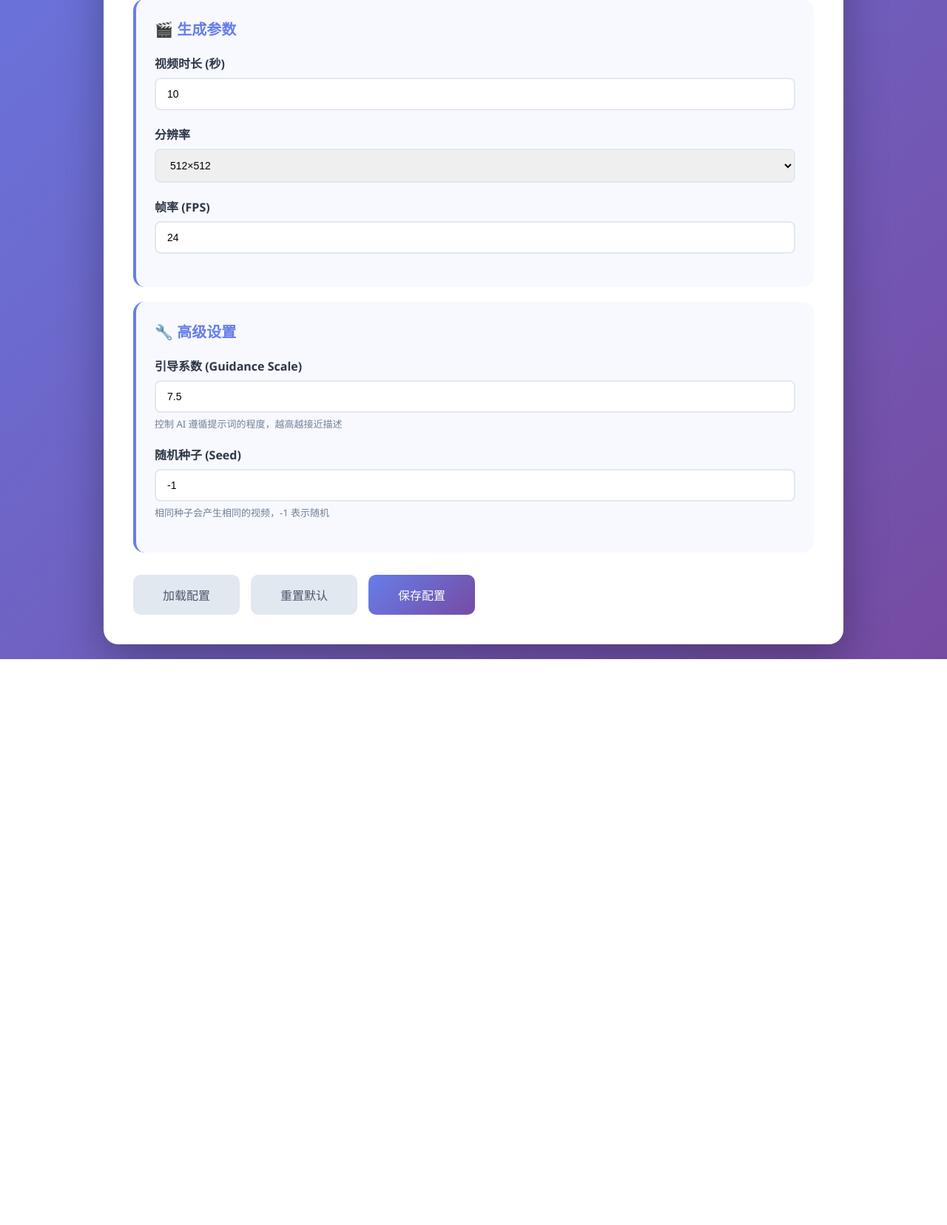
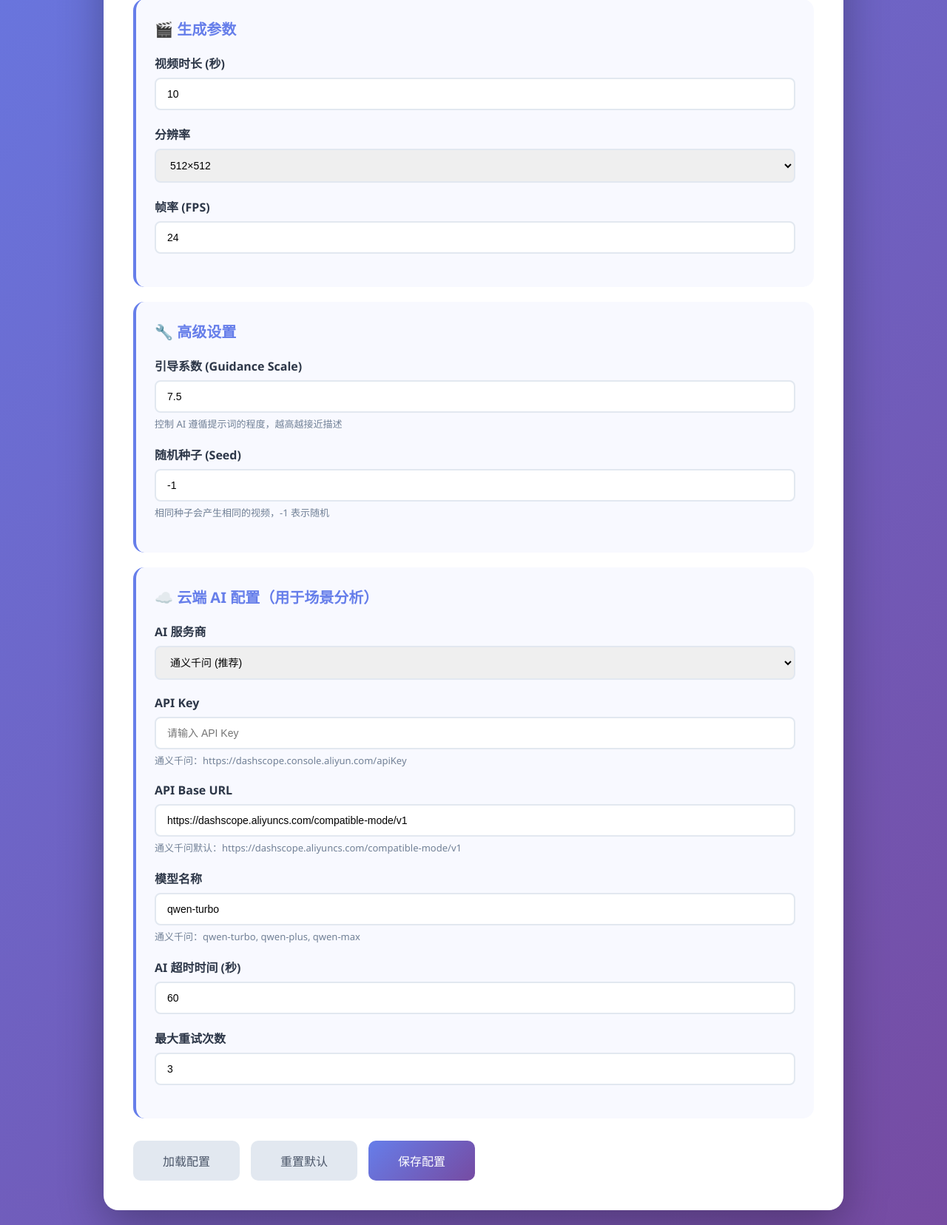
Before and after one commit to lianxinjie/ai-video-generator, a Flask app: page /config in a window 1280 px wide. Shown: the part 646-2302 px from the top of the page at 74% size. Before the commit the page ends 1537 px from the top, so only its background shows below. Run offline with Flask 3, Linux system fonts and the light colour scheme.

Commit message:
fix: 修复多个关键 bug 并添加云端 AI 配置
1. 修复 subprocess 编码错误
   - 添加 encoding='utf-8' 和 errors='replace' 参数
   - 解决 Windows GBK 编码无法解析输出的问题

2. 修复场景分析 AI 通道错误
   - 添加 AI 配置传递到分析器
   - AI 失败时自动回退到规则分析

3. 添加云端 AI 的 Web 配置
   - DEFAULT_CONFIG 添加 6 个云端 AI 配置项
   - ai_config.html 添加云端 AI 配置页面
   - 支持通义千问/OpenAI/Clove AI
   - 可配置 API Key/API Base/模型名称/超时/重试

4. 清理无用文件
   - 删除所有__pycache__目录
   - 删除所有.pyc 文件
Co-authored-by: monkeycode-ai <monkeycode-ai@chaitin.com>

```diff
--- a/text-to-video-local/web/app.py
+++ b/text-to-video-local/web/app.py
@@ -175,6 +175,8 @@ def api_generate():
                     cmd,
                     capture_output=True,
                     text=True,
+                    encoding='utf-8',
+                    errors='replace',
                     cwd=Path(__file__).parent.parent,
                     timeout=600  # 10 分钟超时
                 )
@@ -1037,7 +1039,14 @@ DEFAULT_CONFIG = {
     'resolution': '512x512',
     'fps': 24,
     'guidance_scale': 7.5,
-    'seed': -1
+    'seed': -1,
+    # 云端 AI 配置
+    'ai_api_type': 'qwen',  # qwen, openai, clove
+    'ai_api_key': '',
+    'ai_api_base': 'https://dashscope.aliyuncs.com/compatible-mode/v1',
+    'ai_model_name': 'qwen-turbo',
+    'ai_timeout': 60,
+    'ai_max_retries': 3
 }
 
 
@@ -1363,11 +1372,23 @@ def api_analyze_scenes():
                 'hint': '请运行：pip install requests'
             }), 500
 
-        # 创建分析器实例
-        analyzer = AISceneAnalyzer()
+        # 获取 AI 配置
+        config = load_config()
+
+        # 创建分析器实例（传入云端 AI 配置）
+        analyzer = AISceneAnalyzer(
+            model_type=config.get('ai_api_type', 'qwen'),
+            model_name=config.get('ai_model_name', 'qwen-turbo'),
+            api_base=config.get('ai_api_base', 'https://dashscope.aliyuncs.com/compatible-mode/v1'),
+            api_key=config.get('ai_api_key', '')
+        )
 
         # 执行 AI 场景分析
-        result = analyzer.ai_analyze(prompt=prompt, mode=mode)
+        try:
+            result = analyzer.ai_analyze(prompt=prompt, mode=mode)
+        except Exception as analysis_error:
+            # AI 分析失败，使用回退方案
+            result = analyzer._fallback_analysis(prompt)
 
         # 计算每个场景的时长（确保 duration 是数字）
         if 'scenes' in result and result['scenes']:
--- a/text-to-video-local/web/templates/ai_config.html
+++ b/text-to-video-local/web/templates/ai_config.html
@@ -174,6 +174,41 @@
                 </div>
             </div>
 
+            <div class="config-section">
+                <h2>☁️ 云端 AI 配置（用于场景分析）</h2>
+                <div class="form-group">
+                    <label for="ai_api_type">AI 服务商</label>
+                    <select id="ai_api_type" name="ai_api_type">
+                        <option value="qwen">通义千问 (推荐)</option>
+                        <option value="openai">OpenAI (GPT)</option>
+                        <option value="clove">Clove AI</option>
+                    </select>
+                </div>
+                <div class="form-group">
+                    <label for="ai_api_key">API Key</label>
+                    <input type="password" id="ai_api_key" name="ai_api_key" placeholder="请输入 API Key">
+                    <div class="help-text">通义千问：https://dashscope.console.aliyun.com/apiKey</div>
+                </div>
+                <div class="form-group">
+                    <label for="ai_api_base">API Base URL</label>
+                    <input type="text" id="ai_api_base" name="ai_api_base" value="https://dashscope.aliyuncs.com/compatible-mode/v1">
+                    <div class="help-text">通义千问默认：https://dashscope.aliyuncs.com/compatible-mode/v1</div>
+                </div>
+                <div class="form-group">
+                    <label for="ai_model_name">模型名称</label>
+                    <input type="text" id="ai_model_name" name="ai_model_name" value="qwen-turbo">
+                    <div class="help-text">通义千问：qwen-turbo, qwen-plus, qwen-max</div>
+                </div>
+                <div class="form-group">
+                    <label for="ai_timeout">AI 超时时间 (秒)</label>
+                    <input type="number" id="ai_timeout" name="ai_timeout" min="10" max="300" value="60">
+                </div>
+                <div class="form-group">
+                    <label for="ai_max_retries">最大重试次数</label>
+                    <input type="number" id="ai_max_retries" name="ai_max_retries" min="0" max="10" value="3">
+                </div>
+            </div>
+
             <div id="statusMessage" class="status-message"></div>
 
             <div class="btn-group">
@@ -210,6 +245,14 @@
                     document.getElementById('fps').value = config.fps || 24;
                     document.getElementById('guidance_scale').value = config.guidance_scale || 7.5;
                     document.getElementById('seed').value = config.seed || -1;
+
+                    // 加载云端 AI 配置
+                    document.getElementById('ai_api_type').value = config.ai_api_type || 'qwen';
+                    document.getElementById('ai_api_key').value = config.ai_api_key || '';
+                    document.getElementById('ai_api_base').value = config.ai_api_base || 'https://dashscope.aliyuncs.com/compatible-mode/v1';
+                    document.getElementById('ai_model_name').value = config.ai_model_name || 'qwen-turbo';
+                    document.getElementById('ai_timeout').value = config.ai_timeout || 60;
+                    document.getElementById('ai_max_retries').value = config.ai_max_retries || 3;
 
                     showStatus('配置加载成功', 'success');
                 } else {
@@ -249,6 +292,13 @@
             document.getElementById('fps').value = 24;
             document.getElementById('guidance_scale').value = 7.5;
             document.getElementById('seed').value = -1;
+            // 重置云端 AI 配置
+            document.getElementById('ai_api_type').value = 'qwen';
+            document.getElementById('ai_api_key').value = '';
+            document.getElementById('ai_api_base').value = 'https://dashscope.aliyuncs.com/compatible-mode/v1';
+            document.getElementById('ai_model_name').value = 'qwen-turbo';
+            document.getElementById('ai_timeout').value = 60;
+            document.getElementById('ai_max_retries').value = 3;
             showStatus('已重置为默认配置', 'success');
         }
 
@@ -270,7 +320,14 @@
                 resolution: document.getElementById('resolution').value,
                 fps: parseInt(document.getElementById('fps').value),
                 guidance_scale: parseFloat(document.getElementById('guidance_scale').value),
-                seed: parseInt(document.getElementById('seed').value)
+                seed: parseInt(document.getElementById('seed').value),
+                // 云端 AI 配置
+                ai_api_type: document.getElementById('ai_api_type').value,
+                ai_api_key: document.getElementById('ai_api_key').value,
+                ai_api_base: document.getElementById('ai_api_base').value,
+                ai_model_name: document.getElementById('ai_model_name').value,
+                ai_timeout: parseInt(document.getElementById('ai_timeout').value),
+                ai_max_retries: parseInt(document.getElementById('ai_max_retries').value)
             };
             saveConfig(config);
         });
```
